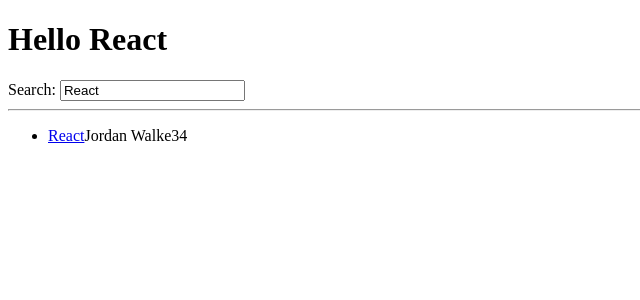
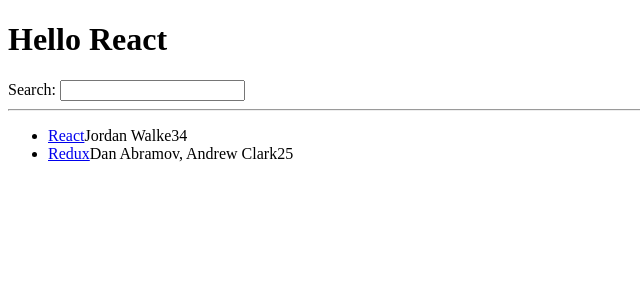
Before and after one commit to iamajvillalobos/hacker-stories, a React (Vite) app: page / in a window 1280 px wide. Shown: the top 300 px of the page, without its empty margins (0-640 px from the left). Built offline with nearby package versions, Linux system fonts and the light colour scheme.

Commit message:
Use hook useEffect for storing searchterm in local storage

```diff
--- a/src/App.jsx
+++ b/src/App.jsx
@@ -3,7 +3,13 @@ import * as React from "react";
 const title = "React";
 
 const App = () => {
-  const [searchTerm, setSearchTerm] = React.useState("React");
+  const [searchTerm, setSearchTerm] = React.useState(
+    localStorage.getItem("search") || ""
+  );
+
+  React.useEffect(() => {
+    localStorage.setItem("search", searchTerm);
+  }, [searchTerm]);
 
   const handleSearch = (event) => {
     setSearchTerm(event.target.value);
@@ -71,7 +77,7 @@ const Item = (props) => {
 
 const Search = (props) => {
   return (
-    <div>
+    <>
       <label htmlFor="search">Search: </label>
       <input
         id="search"
@@ -79,7 +85,7 @@ const Search = (props) => {
         onChange={props.onSearch}
         value={props.search}
       />
-    </div>
+    </>
   );
 };
 
```
